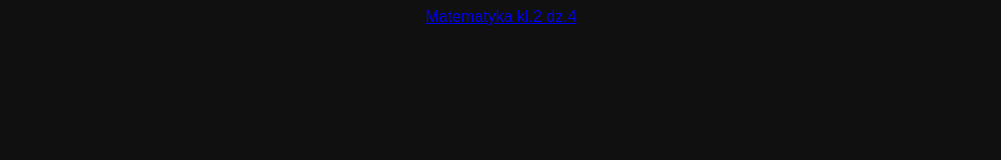
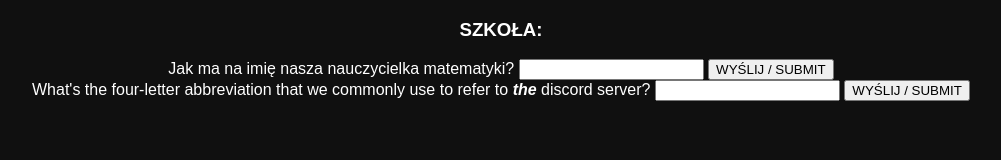
Before and after one commit to pierogiauspolen/pierogiauspolen.github.io, a plain HTML site: page index.html in a window 1280 px wide. Shown: the whole page, without its empty margins (139-1140 px from the left). Drawn offline with Linux system fonts and the light colour scheme.

Commit message:
Update index.html
Dodanie systemu haseł

```diff
--- a/index.html
+++ b/index.html
@@ -3,8 +3,20 @@
   <head>
     <title>Strona główna</title>
     <link rel="stylesheet" href="style.css">
+    <script src="passwords.js"></script>
   </head>
   <body>
-    <a href="mat2d4.html">Matematyka kl.2 dz.4</a>
+    <a id="link"></a>
+    <div>
+      <h3>SZKOŁA:</h3>
+      <label for="szkola">Jak ma na imię nasza nauczycielka matematyki?</label>
+      <input id="szkola">
+      <button onclick="S('szkola','Gorgonia','mat2d4.html')" >WYŚLIJ / SUBMIT</button>
+    </div>
+    <div>
+      <label for="MNTC">What's the four-letter abbreviation that we commonly use to refer to <b><i>the</i></b> discord server?</label>
+      <input id="MNTC">
+      <button onclick="S('MNTC','MNTC','index.html')" >WYŚLIJ / SUBMIT</button>
+    </div>
   </body>
 </html>
```
